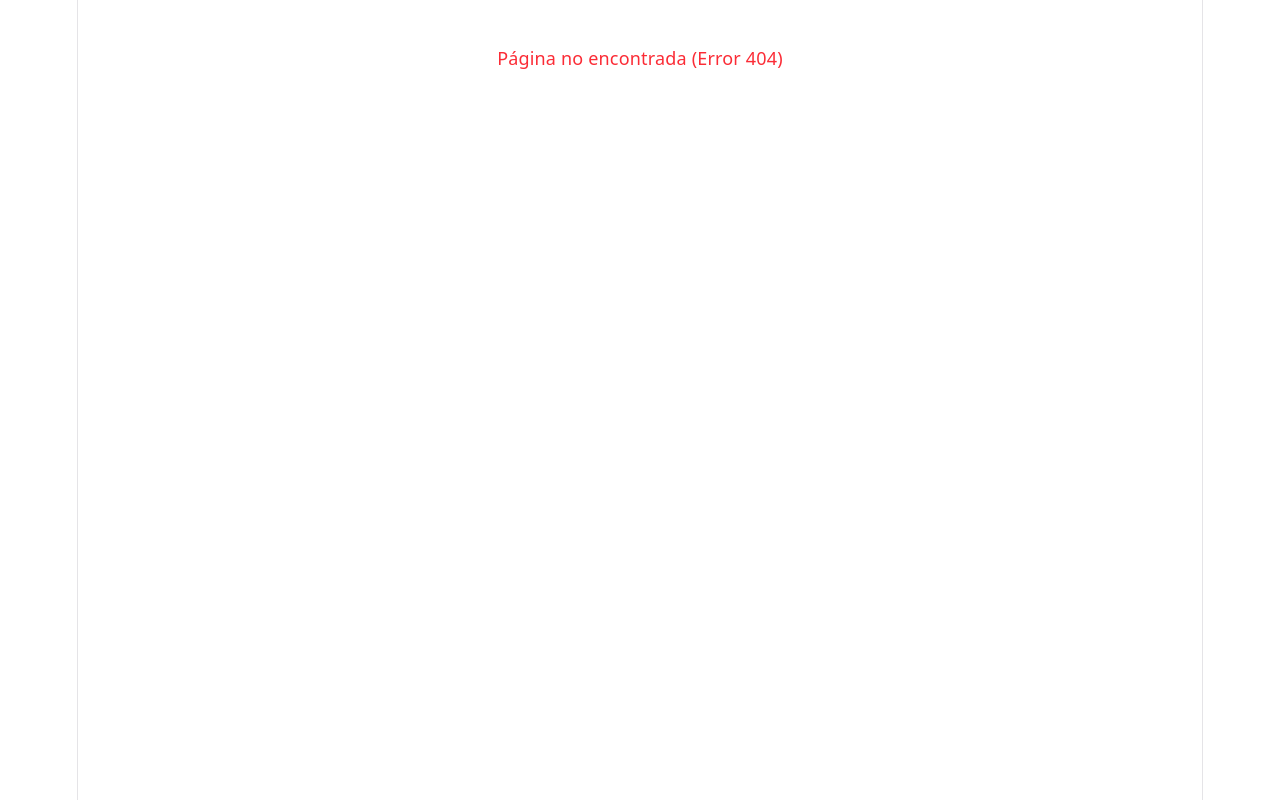
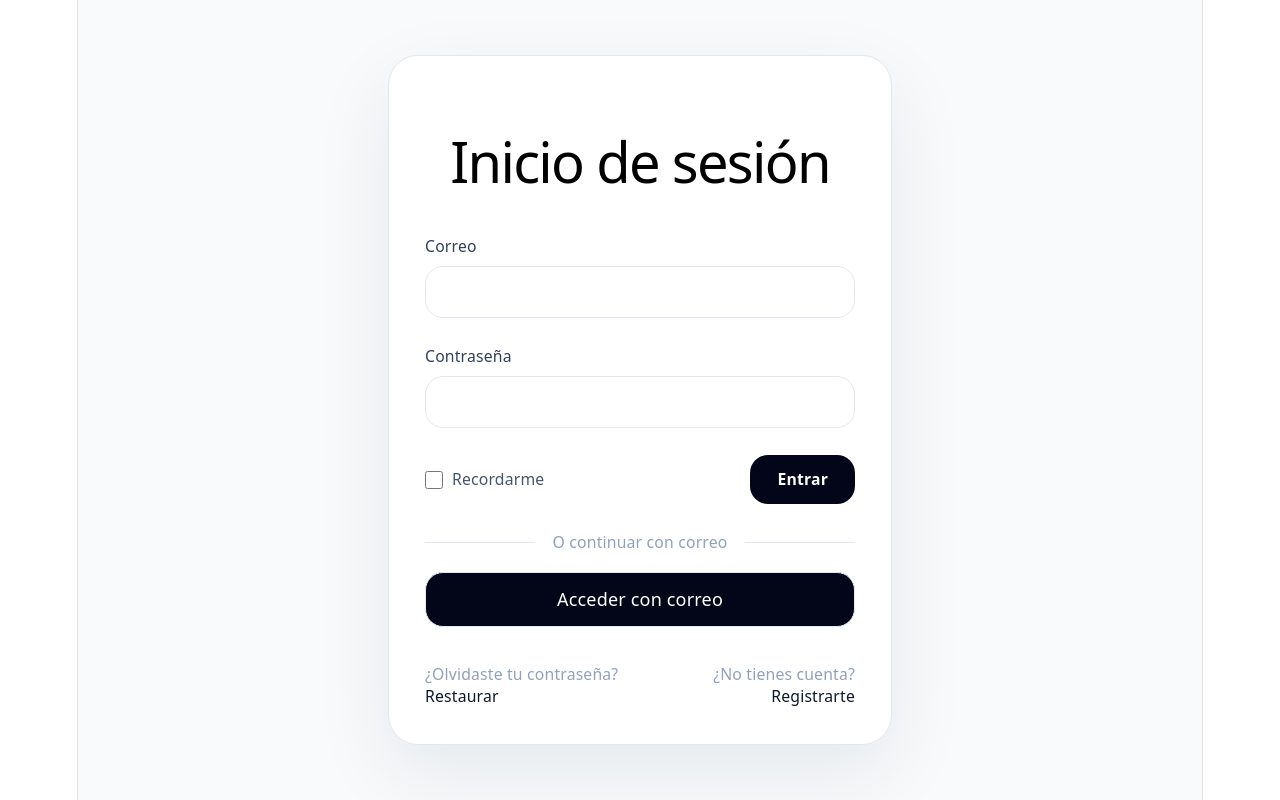
Before and after one commit to cosmicow-lvc/degu, a React (Vite) app in the folder Frontend/: page /login in a window 1280 px wide. Before the commit this address had no page. Built offline with nearby package versions, Linux system fonts and the light colour scheme.

Commit message:
Agregar login al router

```diff
--- a/Frontend/src/App.tsx
+++ b/Frontend/src/App.tsx
@@ -5,6 +5,7 @@ import Inicio from './pages/Inicio';
 import Horario from './pages/Horario'
 import Perfil from './pages/Perfil'
 import './App.css';
+import Login from './pages/Login';
 
 
 
@@ -16,6 +17,7 @@ function App() {
       <Route path='/talleres' element={<ListaTalleres />} />
       <Route path='/horario' element={<Horario />} />
       <Route path='/perfil' element={<Perfil />} />
+      <Route path='/login' element={<Login />} />
       <Route path="*" element={<div className="p-10 text-center text-red-500">Página no encontrada (Error 404)</div>} />
     </Routes>
   );
```
